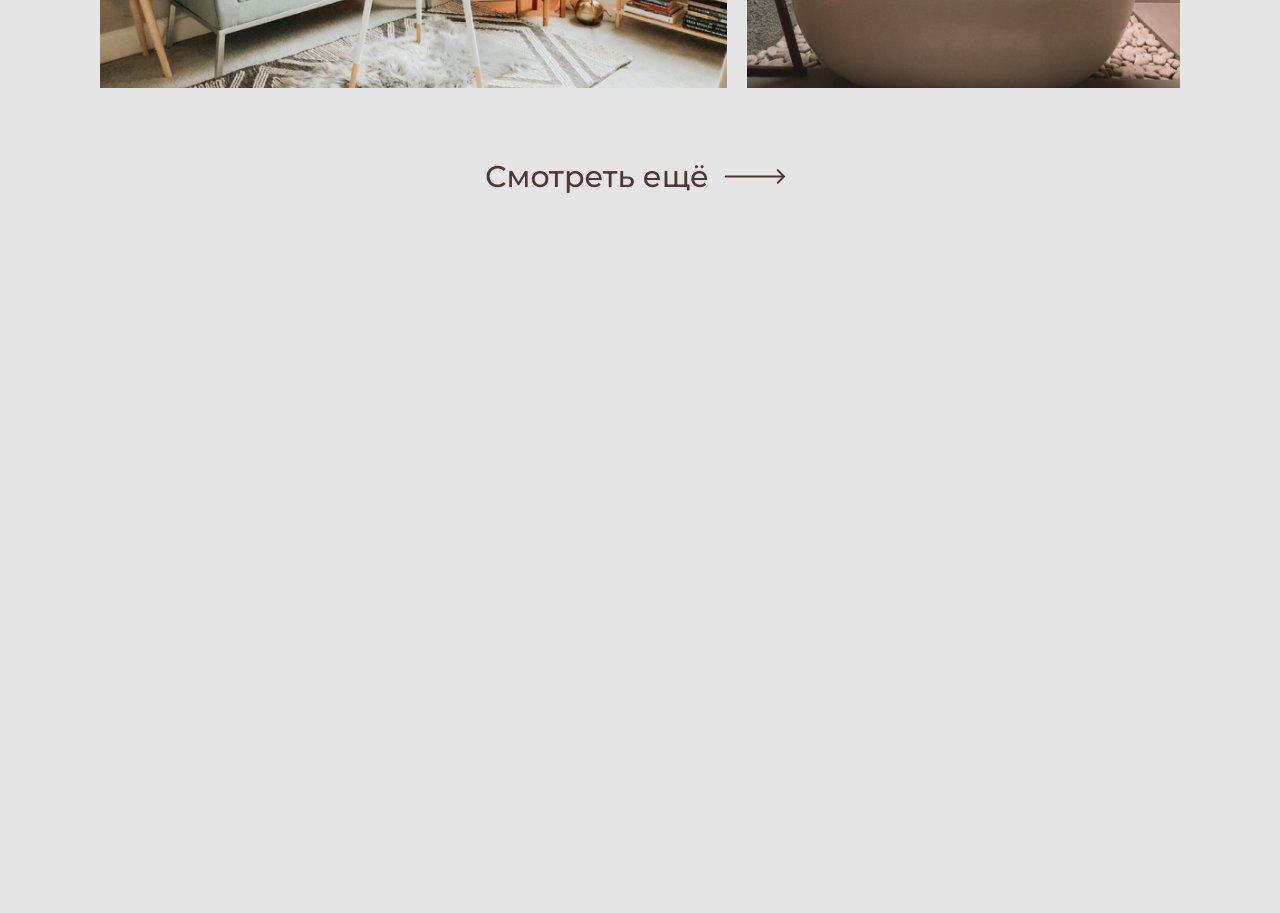
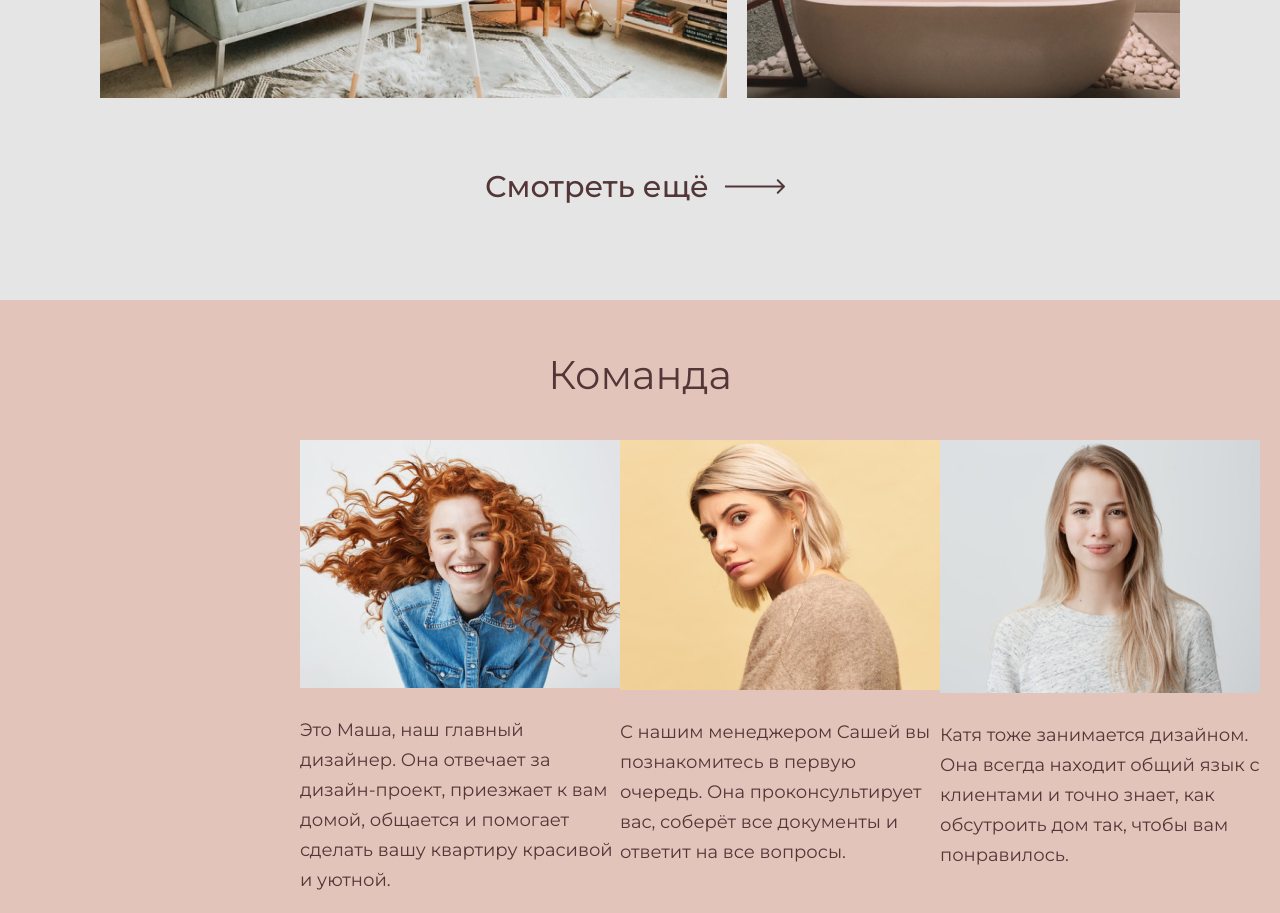
Before and after one commit to ortamfag/marathon_HTMLAcademy, a plain HTML site: page index.html in a window 1280 px wide. Shown: the part 2798-3711 px from the top of the page. Before the commit the page ends 3098 px from the top, so only its background shows below. Drawn offline with Linux system fonts and the light colour scheme.

Commit message:
our team

```diff
--- a/css/style.css
+++ b/css/style.css
@@ -220,8 +220,9 @@ header {
     width: 310px;
     margin: 0 auto;
     margin-top: 40px;
+    display:flex;
+
     margin-bottom: 65px;
-    display:flex;
 }
 
 .see-more p {
@@ -233,3 +234,55 @@ header {
     line-height: 37px;
 }
 /* Наши работы */
+
+/* Наша команда */
+
+.our-team{
+    background: #E2C4BA;
+
+}
+
+#our-team-title {
+    font-size: 40px;
+    line-height: 50px;
+    font-weight: 400;
+
+    text-align: center;
+
+    padding-top: 50px;
+
+}
+
+.our-team-title{
+}
+
+
+.enumeration{
+
+    display:flex;
+    justify-content: space-between;
+
+    margin-left: 300px;
+    margin-right: 300px;
+    margin-top: 40px;
+}
+
+
+
+
+.team-1{
+    width: 320px;
+    height: 180px;
+}
+
+.team-2{
+    width: 320px;
+    height: 150px;
+}
+
+.team-3{
+    width: 320px;
+    height: 150px;
+}
+
+/* Наша команда*/
--- a/index.html
+++ b/index.html
@@ -72,6 +72,8 @@
                 </div>
             </div>
 
+        </section>
+
             <div class="our-advantages">
 
                 <div class="advantages-item">
@@ -119,8 +121,39 @@
                 </div>
             </div>
 
+            <div class="our-team">
 
-        </section>
+                <div class="our-team-title">
+                    <p id="our-team-title">Команда</p>
+                </div>
+
+                <div class="enumeration">
+                    <div class="enumeration-item">
+                        <img src="images/team-1.jpg">
+                        <p class="team-1">Это Маша, наш главный дизайнер. Она отвечает за дизайн-проект, приезжает к вам домой, общается
+                            и помогает сделать вашу квартиру красивой и уютной.
+                        </p>
+                    </div>
+
+                    <div class="enumeration-item">
+                        <img src="images/team-2.jpg">
+                        <p class="team-2">С нашим менеджером Сашей вы познакомитесь в первую очередь. Она проконсультирует вас, соберёт все документы
+                            и ответит на все вопросы.
+                        </p>
+                    </div>
+
+                    <div class="enumeration-item">
+                        <img src="images/team-3.jpg">
+                        <p class="team-3">Катя тоже занимается дизайном.
+                            Она всегда находит общий язык
+                            с клиентами и точно знает,
+                            как обсутроить дом так, чтобы вам понравилось.
+                        </p>
+                    </div>
+                </div>
+
+            </div>
+
     </main>
 </body>
 </html>
```
Also changed, not shown: images/team-1.jpg (added), images/team-2.jpg (added), images/team-3.jpg (added).
